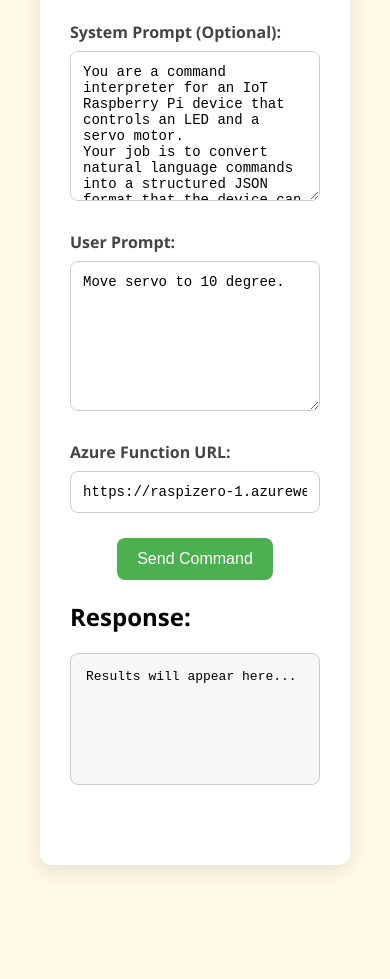
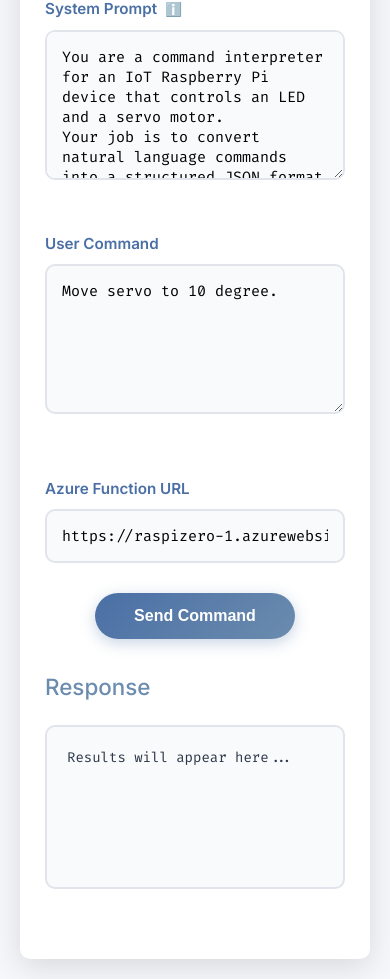
Before and after one commit to cheahhueyy/Funcloud, a website: page src/index.html in a window 390 px wide. Shown: the part 229-1208 px from the top of the page. Before the commit the page ends 1134 px from the top, so only its background shows below. Drawn offline with Linux system fonts and the light colour scheme.

Commit message:
Update index.html

```diff
--- a/src/index.html
+++ b/src/index.html
@@ -5,28 +5,65 @@
     <meta name="viewport" content="width=device-width, initial-scale=1.0">
     <title>LED & Servo Controller</title>
     <style>
+        :root {
+            --primary: #4a6fa5;
+            --secondary: #6b8cae;
+            --accent: #ff7e5f;
+            --light: #f8f9fa;
+            --dark: #343a40;
+            --success: #28a745;
+            --error: #dc3545;
+            --border-radius: 10px;
+            --box-shadow: 0 8px 30px rgba(0, 0, 0, 0.12);
+        }
+
         body {
-            font-family: 'Segoe UI', Tahoma, Geneva, Verdana, sans-serif;
-            background-color: #fff9e6;
+            font-family: 'Inter', -apple-system, BlinkMacSystemFont, 'Segoe UI', Roboto, Oxygen, Ubuntu, Cantarell, sans-serif;
+            background-color: #f5f7fb;
             margin: 0;
             padding: 40px;
             display: flex;
             justify-content: center;
+            color: var(--dark);
+            line-height: 1.6;
         }
 
         .container {
             background-color: white;
-            max-width: 900px;
+            max-width: 1100px;
             width: 100%;
-            padding: 30px;
-            border-radius: 12px;
-            box-shadow: 0 6px 20px rgba(0, 0, 0, 0.1);
+            padding: 40px;
+            border-radius: var(--border-radius);
+            box-shadow: var(--box-shadow);
         }
 
         h1 {
             text-align: center;
-            color: #333;
+            color: var(--primary);
             margin-bottom: 30px;
+            font-weight: 600;
+            font-size: 2.2rem;
+            position: relative;
+            padding-bottom: 15px;
+        }
+
+        h1:after {
+            content: "";
+            position: absolute;
+            bottom: 0;
+            left: 50%;
+            transform: translateX(-50%);
+            width: 100px;
+            height: 4px;
+            background: linear-gradient(90deg, var(--primary), var(--accent));
+            border-radius: 2px;
+        }
+
+        h2 {
+            color: var(--secondary);
+            font-weight: 500;
+            margin-top: 30px;
+            font-size: 1.4rem;
         }
 
         .form-group {
@@ -35,75 +72,166 @@
 
         label {
             display: block;
-            font-weight: bold;
+            font-weight: 600;
             margin-bottom: 8px;
-            color: #444;
+            color: var(--primary);
+            font-size: 0.95rem;
         }
 
         textarea, input[type="text"] {
             width: 100%;
-            padding: 12px;
-            font-size: 14px;
-            font-family: monospace;
-            border: 1px solid #ccc;
-            border-radius: 8px;
+            padding: 15px;
+            font-size: 15px;
+            font-family: 'Fira Code', monospace;
+            border: 2px solid #e1e5eb;
+            border-radius: var(--border-radius);
             box-sizing: border-box;
+            transition: all 0.3s ease;
+            background-color: #f8fafc;
+        }
+
+        textarea:focus, input[type="text"]:focus {
+            outline: none;
+            border-color: var(--primary);
+            box-shadow: 0 0 0 3px rgba(74, 111, 165, 0.2);
         }
 
         textarea {
             height: 150px;
+            resize: vertical;
         }
 
         button {
-            background-color: #4CAF50;
+            background: linear-gradient(135deg, var(--primary), var(--secondary));
             color: white;
-            padding: 12px 20px;
+            padding: 14px 28px;
             border: none;
-            border-radius: 8px;
+            border-radius: 50px;
             cursor: pointer;
             font-size: 16px;
+            font-weight: 600;
             display: block;
-            margin: 0 auto;
+            margin: 30px auto;
+            transition: all 0.3s ease;
+            box-shadow: 0 4px 15px rgba(74, 111, 165, 0.3);
+            width: 200px;
+            text-align: center;
         }
 
         button:hover {
-            background-color: #45a049;
+            transform: translateY(-2px);
+            box-shadow: 0 6px 20px rgba(74, 111, 165, 0.4);
+        }
+
+        button:active {
+            transform: translateY(0);
         }
 
         .output, .status {
             margin-top: 20px;
-            padding: 15px;
-            border-radius: 8px;
-            font-family: monospace;
+            padding: 20px;
+            border-radius: var(--border-radius);
+            font-family: 'Fira Code', monospace;
+            font-size: 14px;
         }
 
         .output {
-            background-color: #f7f7f7;
-            border: 1px solid #ccc;
+            background-color: #f8fafc;
+            border: 2px solid #e1e5eb;
             white-space: pre-wrap;
-            min-height: 100px;
+            min-height: 120px;
+            color: #2d3748;
+        }
+
+        .status {
+            margin-top: 15px;
+            padding: 15px;
         }
 
         .status.success {
-            background-color: #e6f4ea;
-            color: #2d7033;
-            border: 1px solid #b2d8b2;
+            background-color: rgba(40, 167, 69, 0.1);
+            color: var(--success);
+            border: 2px solid rgba(40, 167, 69, 0.3);
         }
 
         .status.error {
-            background-color: #fbeaea;
-            color: #a94442;
-            border: 1px solid #e0b4b4;
+            background-color: rgba(220, 53, 69, 0.1);
+            color: var(--error);
+            border: 2px solid rgba(220, 53, 69, 0.3);
+        }
+
+        .command-container {
+            display: flex;
+            gap: 20px;
+            margin-bottom: 30px;
+        }
+
+        .command-container > div {
+            flex: 1;
+        }
+
+        @media (max-width: 768px) {
+            .command-container {
+                flex-direction: column;
+            }
+
+            body {
+                padding: 20px;
+            }
+
+            .container {
+                padding: 25px;
+            }
+        }
+
+        /* Tooltip for system prompt */
+        .form-group.system-prompt {
+            position: relative;
+        }
+
+        .form-group.system-prompt label:after {
+            content: "ℹ️";
+            margin-left: 8px;
+            font-size: 0.9em;
+            opacity: 0.7;
+            cursor: help;
+        }
+
+        .form-group.system-prompt:hover:after {
+            content: "This defines how the system should interpret your commands";
+            position: absolute;
+            top: 0;
+            right: 0;
+            background: var(--dark);
+            color: white;
+            padding: 8px 12px;
+            border-radius: 5px;
+            font-size: 0.8em;
+            font-weight: normal;
+            width: 200px;
+            z-index: 10;
+        }
+
+        /* Animation for response */
+        @keyframes fadeIn {
+            from { opacity: 0; transform: translateY(10px); }
+            to { opacity: 1; transform: translateY(0); }
+        }
+
+        #response, #status {
+            animation: fadeIn 0.3s ease-out;
         }
     </style>
+    <link href="https://fonts.googleapis.com/css2?family=Inter:wght@400;500;600&family=Fira+Code:wght@400;500&display=swap" rel="stylesheet">
 </head>
 <body>
     <div class="container">
         <h1>LED Blink & Servo Motor Controller</h1>
 
-        <div class="form-group">
-            <label for="system-prompt">System Prompt (Optional):</label>
-            <textarea id="system-prompt">You are a command interpreter for an IoT Raspberry Pi device that controls an LED and a servo motor.
+        <div class="command-container">
+            <div class="form-group system-prompt">
+                <label for="system-prompt">System Prompt</label>
+                <textarea id="system-prompt">You are a command interpreter for an IoT Raspberry Pi device that controls an LED and a servo motor.
 Your job is to convert natural language commands into a structured JSON format that the device can understand.
 You MUST support both single and multiple commands. If the user gives multiple actions (e.g., "blink and move servo"), return a list of command JSON objects **in the correct order**.
 
@@ -147,21 +275,22 @@ For random servo movement:
     "random": true,
     "repeat": <number> // or use "duration": <seconds>
 }</textarea>
+            </div>
+
+            <div class="form-group">
+                <label for="user-prompt">User Command</label>
+                <textarea id="user-prompt" placeholder="Enter your command here (e.g., 'Blink LED 3 times' or 'Move servo to 90 degrees')">Move servo to 10 degree.</textarea>
+            </div>
         </div>
 
         <div class="form-group">
-            <label for="user-prompt">User Prompt:</label>
-            <textarea id="user-prompt" placeholder="Enter your command here...">Move servo to 10 degree.</textarea>
-        </div>
-
-        <div class="form-group">
-            <label for="function-url">Azure Function URL:</label>
+            <label for="function-url">Azure Function URL</label>
             <input type="text" id="function-url" value="https://raspizero-1.azurewebsites.net/api/http_trigger_pi">
         </div>
 
         <button id="send-button">Send Command</button>
 
-        <h2>Response:</h2>
+        <h2>Response</h2>
         <div id="response" class="output">Results will appear here...</div>
         <div id="status" class="status"></div>
     </div>
@@ -181,34 +310,4 @@ For random servo movement:
             try {
                 const response = await fetch(functionUrl, {
                     method: 'POST',
-                    headers: { 'Content-Type': 'application/json' },
-                    body: JSON.stringify({
-                        "user_prompt": userPrompt,
-                        ...(systemPrompt ? { "system_prompt": systemPrompt } : {})
-                    })
-                });
-
-                if (!response.ok) {
-                    throw new Error(`HTTP error! Status: ${response.status}`);
-                }
-
-                const data = await response.text();
-                responseDiv.textContent = data;
-                statusDiv.className = 'status success';
-                statusDiv.textContent = '✅ Command sent successfully!';
-            } catch (error) {
-                responseDiv.textContent = 'Request failed';
-                statusDiv.className = 'status error';
-                statusDiv.innerHTML = `
-                    <strong>Error: ${error.message}</strong><br>
-                    <ul>
-                        <li>Check the Azure Function URL</li>
-                        <li>Ensure your Function App is running</li>
-                        <li>Verify CORS settings on your Function App</li>
-                    </ul>
-                `;
-            }
-        });
-    </script>
-</body>
-</html>
+                    headers: { '
```
